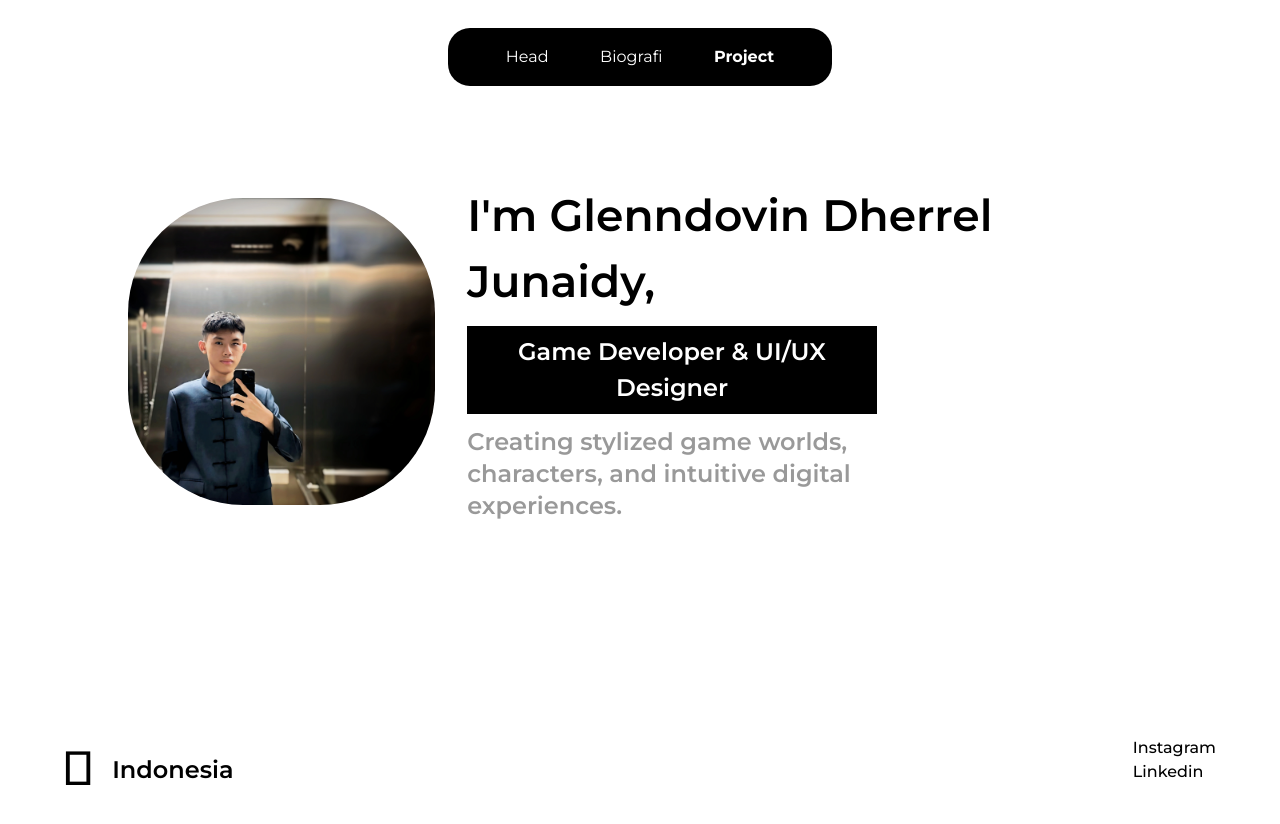
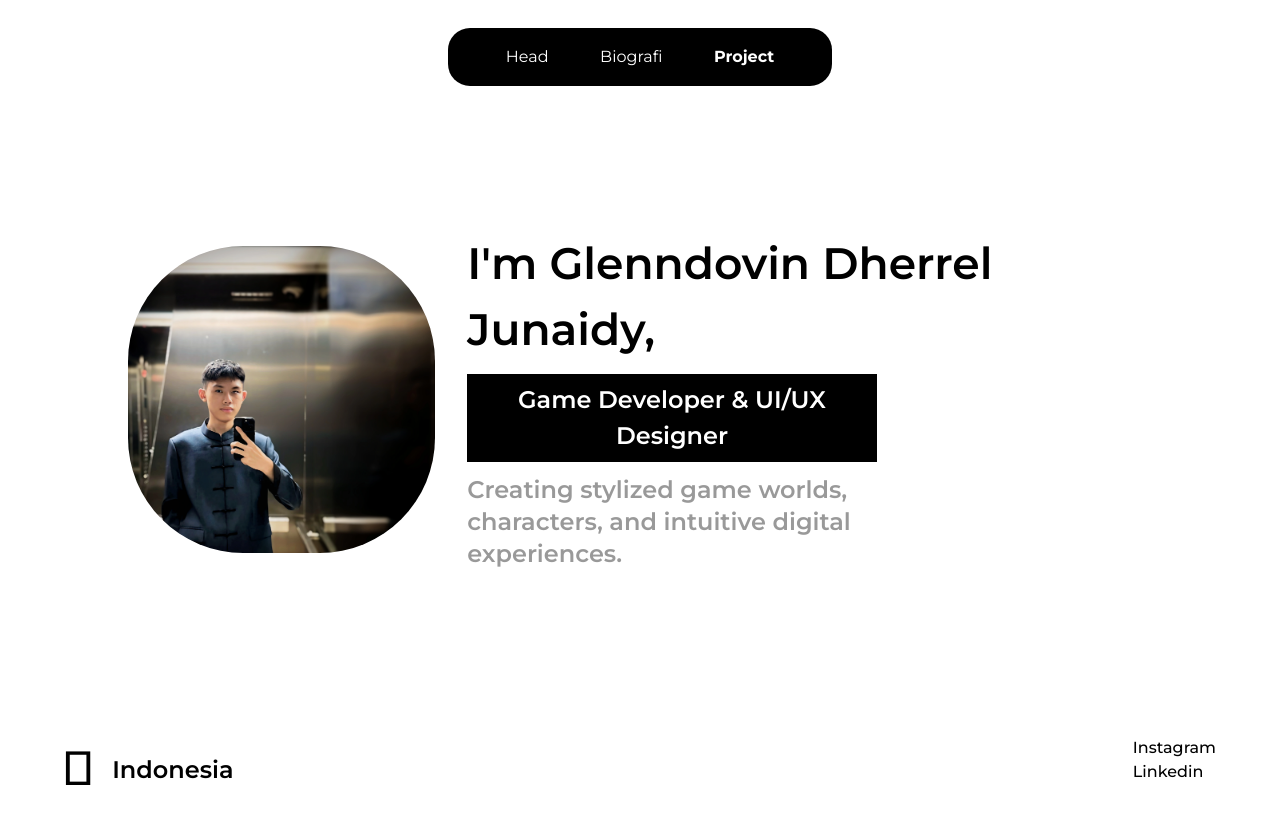
Before and after one commit to JSKUN2/portovin, a React (Vite) app: page / in a window 1280 px wide. Shown: the top 824 px of the page. Built offline with nearby package versions, Linux system fonts and the light colour scheme; a web font is replaced by a local one.

Commit message:
Update head.jsx

```diff
--- a/src/components/head.jsx
+++ b/src/components/head.jsx
@@ -38,7 +38,7 @@ useEffect(() => {
     return () => mediaQuery.removeEventListener("change", handleValueChange);
 }, []);
     return(
-        <div className="max-md:h-[76vh] md:h-screen w-screen flex flex-col justify-center items-center pt-0 relative">
+        <div className="h-[100vh] w-screen flex flex-col justify-center items-center pt-0 relative">
               <StaggeredMenu
     position="right"
     items={menuItems}
@@ -57,7 +57,7 @@ useEffect(() => {
     scrollToProject={scrollToProject}
     active={active}
   />
-            <div className="flex w-[80vw] flex-row max-md:flex-col h-[360px] absolute top-88 left-1/2 -translate-x-1/2 -translate-y-1/2 justify-center items-center">
+            <div className="flex w-[80vw] flex-row max-md:flex-col h-[360px] absolute top-1/2 left-1/2 -translate-x-1/2 -translate-y-1/2 justify-around items-center">
                     <FadeContent blur={true} duration={1000} easing="ease-out" initialOpacity={0}>
                         <TiltedCard
                           imageSrc={PP}
@@ -81,7 +81,7 @@ useEffect(() => {
                     <p className="font-semibold text-[24px] text-black/40 leading-[32px] w-[40vw] max-md:w-[100%] max-md:text-[14px]">Creating stylized game worlds, characters, and intuitive digital experiences.</p>
                 </div></FadeContent>
             </div>
-                <FadeContent blur={true} duration={1000} easing="ease-out" initialOpacity={0} className="flex flex-row w-[90%] h-[64px] absolute bottom-0 justify-between">
+                <FadeContent blur={true} duration={1000} easing="ease-out" initialOpacity={0} className="flex flex-row w-[90%] h-[64px] justify-between absolute bottom-0">
                     <div className="text-[24px] font-semibold leading-[44px] flex flex-row gap-[20px] justify-center items-center text-center"><div className="text-[48px] max-md:text-[28px]"></div> <div className="mt-1 max-md:text-[16px]">Indonesia</div></div><div className="font-medium text-[16px] flex flex-col max-md:text-[16px] max-md:mt-2.5"><a href="https://www.instagram.com/glenndovin" className=" max-md:text-[14px]">Instagram</a><a href="https://www.linkedin.com/in/glenndovin-dherrel-junaidy-27a251349/" className="max-md:text-[14px]">Linkedin</a></div></FadeContent></div>
     )
 }
```
